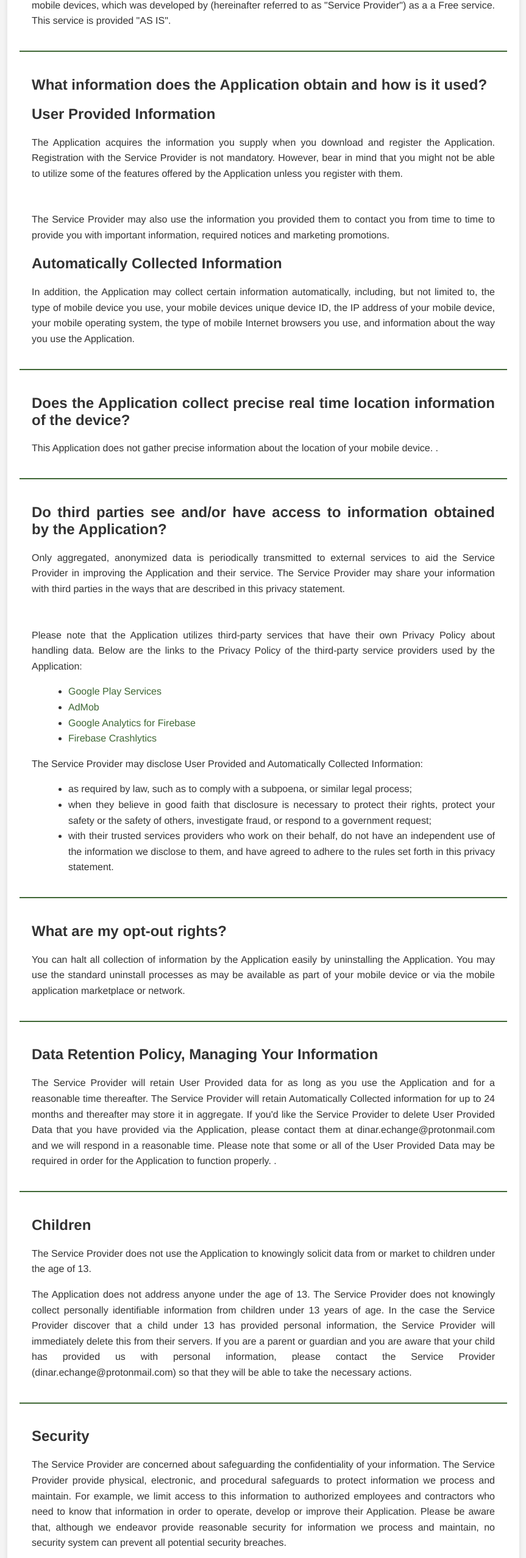
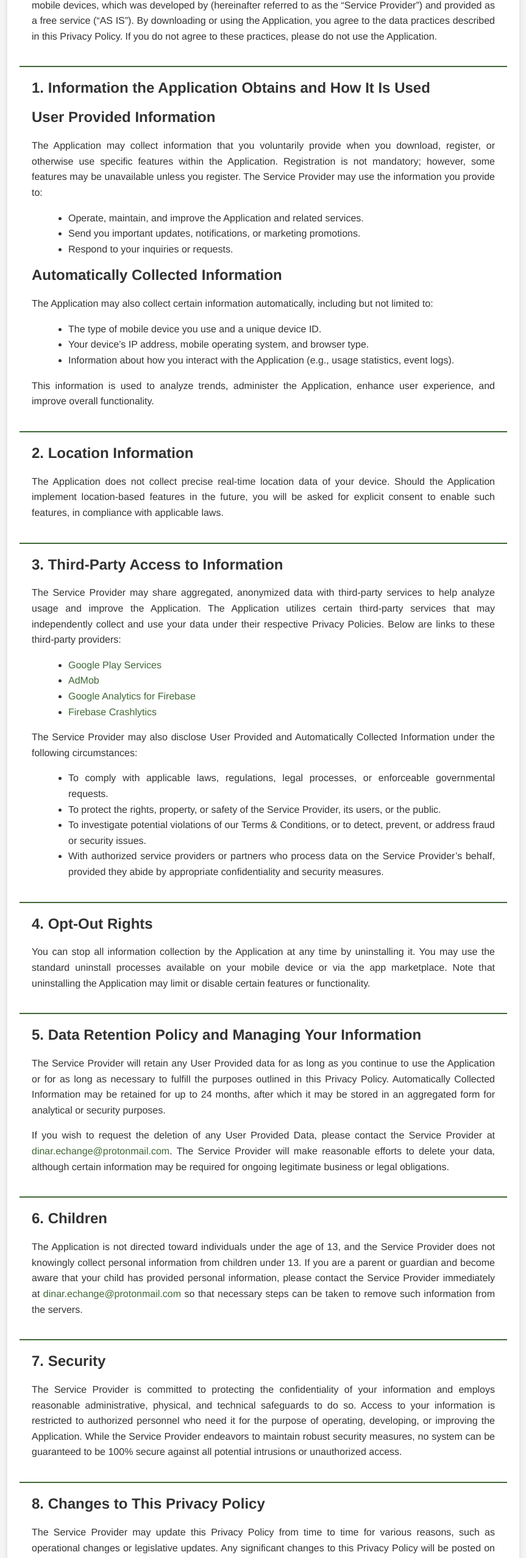
Before and after one commit to lyestarzalt/dinar_eachange-legal-docs, a plain HTML site: page public/privacy_policy.html in a window 1280 px wide. Shown: the part 216-2771 px from the top of the page at 61% size, without its empty margins (208-1071 px from the left). Drawn offline with Linux system fonts and the light colour scheme.

Commit message:
docs: update privacy policy for Dinar Echange app with clearer language and structure

```diff
--- a/public/privacy_policy.html
+++ b/public/privacy_policy.html
@@ -2,65 +2,75 @@
 <html lang="en">
 
 <head>
-    <meta charset="UTF-8">
-    <meta name="viewport" content="width=device-width, initial-scale=1.0">
+    <meta charset="UTF-8" />
+    <meta name="viewport" content="width=device-width, initial-scale=1.0" />
     <title>Privacy Policy - Dinar Echange App</title>
-    <link rel="icon" type="image/png" href="/favicon.ico">
-
-<style>
-           body {
-            font-family: 'Geologica', Helvetica, Arial, sans-serif; /* Fallback to generic fonts */
+    <link rel="icon" type="image/png" href="/favicon.ico" />
+    <style>
+        body {
+            font-family: 'Geologica', Helvetica, Arial, sans-serif;
             padding: 0;
             margin: 0;
             background: #f4f4f4;
             color: #333;
         }
+
         .container {
             max-width: 800px;
             margin: 20px auto;
-            background: white;
+            background: #fff;
             padding: 20px;
-            box-shadow: 0 4px 8px rgba(0,0,0,0.1);
+            box-shadow: 0 4px 8px rgba(0, 0, 0, 0.1);
         }
+
         header {
             text-align: center;
             margin-bottom: 20px;
-                        border-bottom: 2px solid #406836; /* Green line as separator */
+            border-bottom: 2px solid #406836;
+            /* Green line as separator */
             padding-bottom: 30px;
         }
+
         header h1 {
             margin: 0;
             font-size: 28px;
-            color: #406836; /* Adjust the color to fit your app's theme */
+            color: #406836;
+            /* Adjust the color to fit your app's theme */
+        }
 
-        }
         header h1 span {
             display: block;
             font-size: 22px;
-            color: 406836;
+            color: #406836;
+        }
 
-        }
         section {
             padding: 20px;
             text-align: justify;
-            border-bottom: 2px solid #406836; /* Green line as separator */
-
+            border-bottom: 2px solid #406836;
+            /* Green line as separator */
         }
 
-        p, li {
+        p,
+        li {
             line-height: 1.6;
             font-size: 16px;
+        }
 
-        }
         ul {
             margin-left: 20px;
         }
+
         a {
             color: #406836;
             text-decoration: none;
         }
 
-</style>
+        h2,
+        h1 {
+            margin-top: 0;
+        }
+    </style>
 </head>
 
 <body>
@@ -69,185 +79,178 @@
             <h1>Dinar Echange<span>Privacy Policy</span></h1>
         </header>
 
-        <!-- Add your privacy policy content here in sections -->
+        <!-- INTRODUCTION -->
         <section>
-
-            <p>This privacy policy is applicable to the Dinar Echange app (hereinafter referred to as "Application") for
-                mobile
-                devices, which was developed by (hereinafter referred to as "Service Provider") as a a Free service.
-                This service is
-                provided "AS IS".</p>
-        </section>
-
-        <section>
-            <h2>What information does the Application obtain and how is it used?</h2>
-            <h1>User Provided Information</h1>
-
-            <p>The Application acquires the information you supply when you download and register the Application.
-                Registration with
-                the Service Provider is not mandatory. However, bear in mind that you might not be able to utilize some
-                of the features
-                offered by the Application unless you register with them.</p>
-            <br>
-            <p>The Service Provider may also use the information you provided them to contact you from time to time to
-                provide you with
-                important information, required notices and marketing promotions.
-            </p>
-            <h2>Automatically Collected Information</h2>
-            <p>In addition, the Application may collect certain information automatically, including, but not limited
-                to, the type of mobile device you use, your mobile devices unique device ID, the IP address of your
-                mobile device, your mobile operating system, the type of mobile Internet browsers you use, and
-                information about the way you use the Application.
-
+            <p>
+                This Privacy Policy applies to the Dinar Echange app (hereinafter referred to as the “Application”) for
+                mobile devices, which was developed by (hereinafter referred to as the “Service Provider”) and provided
+                as a free service (“AS IS”). By downloading or using the Application, you agree to the data practices
+                described in this Privacy Policy. If you do not agree to these practices, please do not use the
+                Application.
             </p>
         </section>
 
+        <!-- INFORMATION COLLECTION AND USAGE -->
+        <section>
+            <h2>1. Information the Application Obtains and How It Is Used</h2>
 
+            <h1>User Provided Information</h1>
+            <p>
+                The Application may collect information that you voluntarily provide when you download, register, or
+                otherwise use specific features within the Application. Registration is not mandatory; however, some
+                features may be unavailable unless you register. The Service Provider may use the information you
+                provide to:
+            </p>
+            <ul>
+                <li>Operate, maintain, and improve the Application and related services.</li>
+                <li>Send you important updates, notifications, or marketing promotions.</li>
+                <li>Respond to your inquiries or requests.</li>
+            </ul>
 
-        <section>
-            <h2>Does the Application collect precise real time location information of the device?
-            </h2>
-            <p>This Application does not gather precise information about the location of your mobile device.
-                .</p>
+            <h2>Automatically Collected Information</h2>
+            <p>
+                The Application may also collect certain information automatically, including but not limited to:
+            </p>
+            <ul>
+                <li>The type of mobile device you use and a unique device ID.</li>
+                <li>Your device’s IP address, mobile operating system, and browser type.</li>
+                <li>Information about how you interact with the Application (e.g., usage statistics, event logs).</li>
+            </ul>
+            <p>
+                This information is used to analyze trends, administer the Application, enhance user experience, and
+                improve overall functionality.
+            </p>
         </section>
 
+        <!-- LOCATION INFORMATION -->
         <section>
-            <h2>Do third parties see and/or have access to information obtained by the Application?
-            </h2>
-            <p>Only aggregated, anonymized data is periodically transmitted to external services to aid the Service
-                Provider in
-                improving the Application and their service. The Service Provider may share your information with third
-                parties in the
-                ways that are described in this privacy statement.
+            <h2>2. Location Information</h2>
+            <p>
+                The Application does not collect precise real-time location data of your device. Should the Application
+                implement location-based features in the future, you will be asked for explicit consent to enable such
+                features, in compliance with applicable laws.
             </p>
-            <br>
-            <p> Please note that the Application utilizes third-party services that have their own Privacy Policy about
-                handling data.
-                Below are the links to the Privacy Policy of the third-party service providers used by the Application:
+        </section>
+
+        <!-- THIRD-PARTY ACCESS -->
+        <section>
+            <h2>3. Third-Party Access to Information</h2>
+            <p>
+                The Service Provider may share aggregated, anonymized data with third-party services to help analyze
+                usage and improve the Application. The Application utilizes certain third-party services that may
+                independently collect and use your data under their respective Privacy Policies. Below are links to
+                these third-party providers:
             </p>
             <ul>
                 <li><a href="https://www.google.com/policies/privacy/" target="_blank" rel="noopener noreferrer">Google
-                        Play
-                        Services</a></li>
+                        Play Services</a></li>
                 <li><a href="https://support.google.com/admob/answer/6128543?hl=en" target="_blank"
                         rel="noopener noreferrer">AdMob</a></li>
                 <li><a href="https://firebase.google.com/support/privacy" target="_blank"
-                        rel="noopener noreferrer">Google
-                        Analytics for Firebase</a></li>
+                        rel="noopener noreferrer">Google Analytics for Firebase</a></li>
                 <li><a href="https://firebase.google.com/support/privacy/" target="_blank"
-                        rel="noopener noreferrer">Firebase
-                        Crashlytics</a></li>
-                <!----><!----><!----><!----><!----><!----><!----><!----><!----><!----><!----><!----><!----><!----><!----><!----><!----><!----><!----><!----><!----><!----><!----><!----><!----><!---->
+                        rel="noopener noreferrer">Firebase Crashlytics</a></li>
             </ul>
-            <p>The Service Provider may disclose User Provided and Automatically Collected Information:</p>
+            <p>
+                The Service Provider may also disclose User Provided and Automatically Collected Information under the
+                following circumstances:
+            </p>
             <ul>
-                <li>as required by law, such as to comply with a subpoena, or similar legal process;</li>
-                <li>when they believe in good faith that disclosure is necessary to protect their rights, protect your
-                    safety or
-                    the safety of others, investigate fraud, or respond to a government request;</li>
-                <li>with their trusted services providers who work on their behalf, do not have an independent use of
-                    the
-                    information we disclose to them, and have agreed to adhere to the rules set forth in this privacy
-                    statement.
+                <li>To comply with applicable laws, regulations, legal processes, or enforceable governmental requests.
                 </li>
+                <li>To protect the rights, property, or safety of the Service Provider, its users, or the public.</li>
+                <li>To investigate potential violations of our Terms & Conditions, or to detect, prevent, or address
+                    fraud or security issues.</li>
+                <li>With authorized service providers or partners who process data on the Service Provider’s behalf,
+                    provided they abide by appropriate confidentiality and security measures.</li>
             </ul>
         </section>
 
+        <!-- OPT-OUT RIGHTS -->
         <section>
-            <h2>What are my opt-out rights?
-            </h2>
-            <p>You can halt all collection of information by the Application easily by uninstalling the Application. You
-                may use the
-                standard uninstall processes as may be available as part of your mobile device or via the mobile
-                application marketplace
-                or network.
+            <h2>4. Opt-Out Rights</h2>
+            <p>
+                You can stop all information collection by the Application at any time by uninstalling it. You may use
+                the standard uninstall processes available on your mobile device or via the app marketplace. Note that
+                uninstalling the Application may limit or disable certain features or functionality.
             </p>
         </section>
 
+        <!-- DATA RETENTION -->
         <section>
-            <h2>Data Retention Policy, Managing Your Information
-            </h2>
-            <p>The Service Provider will retain User Provided data for as long as you use the Application and for a
-                reasonable time
-                thereafter. The Service Provider will retain Automatically Collected information for up to 24 months and
-                thereafter may
-                store it in aggregate. If you'd like the Service Provider to delete User Provided Data that you have
-                provided via the
-                Application, please contact them at dinar.echange@protonmail.com and we will respond in a reasonable
-                time. Please note
-                that some or all of the User Provided Data may be required in order for the Application to function
-                properly.
-                .</p>
+            <h2>5. Data Retention Policy and Managing Your Information</h2>
+            <p>
+                The Service Provider will retain any User Provided data for as long as you continue to use the
+                Application or for as long as necessary to fulfill the purposes outlined in this Privacy Policy.
+                Automatically Collected Information may be retained for up to 24 months, after which it may be stored in
+                an aggregated form for analytical or security purposes.
+            </p>
+            <p>
+                If you wish to request the deletion of any User Provided Data, please contact the Service Provider at <a
+                    href="mailto:dinar.echange@protonmail.com">dinar.echange@protonmail.com</a>. The Service Provider
+                will make reasonable efforts to delete your data, although certain information may be required for
+                ongoing legitimate business or legal obligations.
+            </p>
         </section>
 
+        <!-- CHILDREN -->
         <section>
-            <h2>Children
-            </h2>
-            <p>The Service Provider does not use the Application to knowingly solicit data from or market to children
-                under the age of
-                13.
+            <h2>6. Children</h2>
+            <p>
+                The Application is not directed toward individuals under the age of 13, and the Service Provider does
+                not knowingly collect personal information from children under 13. If you are a parent or guardian and
+                become aware that your child has provided personal information, please contact the Service Provider
+                immediately at <a href="mailto:dinar.echange@protonmail.com">dinar.echange@protonmail.com</a> so that
+                necessary steps can be taken to remove such information from the servers.
+            </p>
+        </section>
 
+        <!-- SECURITY -->
+        <section>
+            <h2>7. Security</h2>
+            <p>
+                The Service Provider is committed to protecting the confidentiality of your information and employs
+                reasonable administrative, physical, and technical safeguards to do so. Access to your information is
+                restricted to authorized personnel who need it for the purpose of operating, developing, or improving
+                the Application. While the Service Provider endeavors to maintain robust security measures, no system
+                can be guaranteed to be 100% secure against all potential intrusions or unauthorized access.
+            </p>
+        </section>
+
+        <!-- CHANGES TO POLICY -->
+        <section>
+            <h2>8. Changes to This Privacy Policy</h2>
+            <p>
+                The Service Provider may update this Privacy Policy from time to time for various reasons, such as
+                operational changes or legislative updates. Any significant changes to this Privacy Policy will be
+                posted on this page. By continuing to use the Application after an update, you acknowledge and agree to
+                the revised policy. You are encouraged to review this Privacy Policy periodically to stay informed of
+                any modifications.
             </p>
             <p>
-                The Application does not address anyone under the age of 13. The Service Provider does not knowingly
-                collect personally
-                identifiable information from children under 13 years of age. In the case the Service Provider discover
-                that a child
-                under 13 has provided personal information, the Service Provider will immediately delete this from their
-                servers. If you
-                are a parent or guardian and you are aware that your child has provided us with personal information,
-                please contact the
-                Service Provider (dinar.echange@protonmail.com) so that they will be able to take the necessary actions.
+                This Privacy Policy is effective as of 2024-04-23.
             </p>
         </section>
+
+        <!-- YOUR CONSENT -->
         <section>
-            <h2>Security
-            </h2>
-            <p>The Service Provider are concerned about safeguarding the confidentiality of your information. The
-                Service Provider
-                provide physical, electronic, and procedural safeguards to protect information we process and maintain.
-                For example, we
-                limit access to this information to authorized employees and contractors who need to know that
-                information in order to
-                operate, develop or improve their Application. Please be aware that, although we endeavor provide
-                reasonable security
-                for information we process and maintain, no security system can prevent all potential security breaches.
+            <h2>9. Your Consent</h2>
+            <p>
+                By using the Application, you consent to the data practices described in this Privacy Policy, including
+                the collection, use, and sharing of your information as outlined. “Processing” refers to any action that
+                can be taken with information, such as collection, storage, deletion, use, combination, or disclosure.
             </p>
         </section>
+
+        <!-- CONTACT US -->
         <section>
-            <h2>Changes
-            </h2>
-            <p>This Privacy Policy may be updated from time to time for any reason. The Service Provider will notify you
-                of any changes
-                to the Privacy Policy by updating this page with the new Privacy Policy. You are advised to consult this
-                Privacy Policy
-                regularly for any changes, as continued use is deemed approval of all changes.
-            </p>
-            <br>
-            <p>This privacy policy is effective as of 2024-04-23</p>
-        </section>
-        <section>
-            <h2>Your Consent
-            </h2>
-            <p>By using the Application, you are giving your consent to the Service Provider processing of your
-                information as set
-                forth in this Privacy Policy now and as amended by us. "Processing,” means using cookies on a
-                computer/hand held device
-                or using or touching information in any way, including, but not limited to, collecting, storing,
-                deleting, using,
-                combining and disclosing information.
+            <h2>10. Contact Us</h2>
+            <p>
+                If you have any questions or suggestions regarding this Privacy Policy or the data practices of the
+                Application, please contact the Service Provider at:
+                <a href="mailto:dinar.echange@protonmail.com">dinar.echange@protonmail.com</a>.
             </p>
         </section>
-        <section>
-            <h2>Contact us
-            </h2>
-            <p>If you have any questions regarding privacy while using the Application, or have questions about the
-                practices, please
-                contact the Service Provider via email at <a href="mailto:dinar.echange@protonmail.com">dinar.echange@protonmail.com</a>.
-            </p>
-        </section>
-        <!-- Continue with more sections as needed -->
-
     </div>
 </body>
 
```
